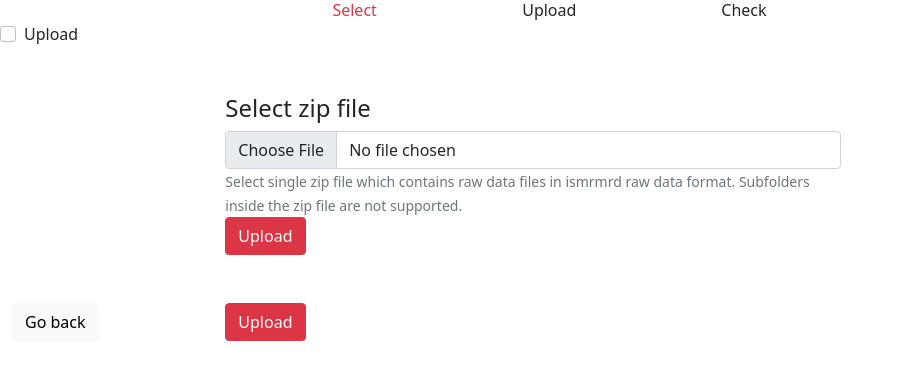
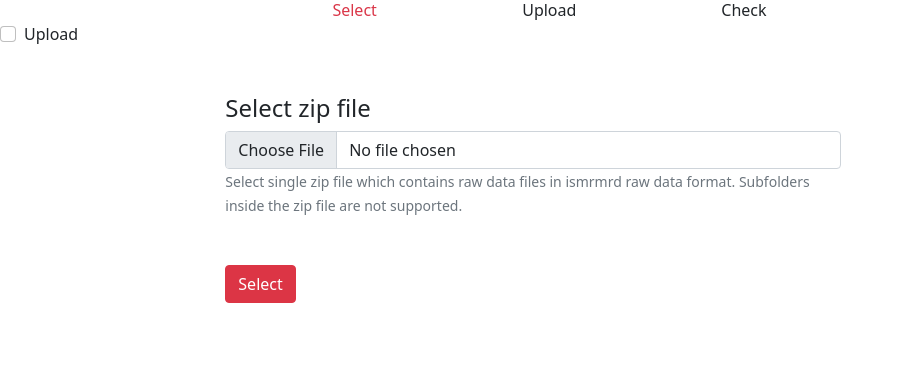
Before and after one commit to ckolbPTB/OpenHeart, a Flask app: page / in a window 1280 px wide. Shown: the part 166-546 px from the top of the page, without its empty margins (0-904 px from the left). Run offline with Flask 2, Linux system fonts and the light colour scheme; a user stored in the database is signed in; parts of the project's set-up code (start-up, migrations or seed data) failed here and were passed over.

```diff
--- a/app.py
+++ b/app.py
@@ -124,19 +124,6 @@ def logout():
     return redirect('/')
 
 
-@app.route('/qc_check_images', methods=['GET', 'POST'])
-@login_required
-def xnat_qc_check_images():
-    fname_qc = [x.replace('.h5', '') for x in FNAMES_H5]
-    qc_files = xnat_down.download_dcm_images(server_address, username, pw, SUBJECT_LIST, fname_qc, tmp_path_down, qc_im_path)
-    for ind in range(len(qc_files)):
-        if qc_files[ind] != -1:
-            qc_files[ind] = os.path.basename(qc_files[ind])
-
-    print(qc_files)
-    return render_template('qc_check_images.html', nfiles=len(qc_files), files=qc_files)
-
-
 @app.route('/qc_check', methods=['GET', 'POST'])
 @login_required
 def xnat_qc_form():
@@ -181,5 +168,18 @@ def transfer_xnat():
         return render_template('qc_check.html')
 
 
+@app.route('/qc_check_images', methods=['GET', 'POST'])
+@login_required
+def xnat_qc_check_images():
+    fname_qc = [x.replace('.h5', '') for x in FNAMES_H5]
+    qc_files = xnat_down.download_dcm_images(server_address, username, pw, SUBJECT_LIST, fname_qc, tmp_path_down, qc_im_path)
+    for ind in range(len(qc_files)):
+        if qc_files[ind] != -1:
+            qc_files[ind] = os.path.basename(qc_files[ind])
+
+    print(qc_files)
+    return render_template('qc_check_images.html', nfiles=len(qc_files), files=qc_files)
+
+
 if __name__ == "__main__":
     app.run(host='localhost', port=5000, debug='on')
--- a/templates/qc_check.html
+++ b/templates/qc_check.html
@@ -13,7 +13,6 @@
     let button = document.querySelector('button');
     window.setInterval(function () {
     ///button.onclick = function ()  {
-        console.log('TEST');
         $.get('/qc_check_images', function(data) {
             document.querySelector('p').innerHTML = data;
         });
--- a/templates/upload.html
+++ b/templates/upload.html
@@ -30,23 +30,16 @@
                 <input type="file" name="file" class="form-control" id="customFile"/>
                 <small id="customFileHelp" class="form-text text-muted">Select single zip file which contains raw data files in ismrmrd raw data format. Subfolders inside the zip file are not supported.</small>
               </div>
-            <button type="submit" class="btn btn-danger">Upload</button>
-
+        </div>
+    </div>
+        <div class="row align-items-center mt-5">
+         <div class="col-3 offset-2">
+             <form method="post" action="/uploader">
+                <button type="submit" class="btn btn-danger">Select</button>
+             </form>
         </div>
     </div>
     </form>
-    <div class="row align-items-center mt-5">
-        <div class="col-2">
-            <form method="post" action="/">
-                <button type="submit" class="btn btn-light">Go back</button>
-            </form>
-         </div>
-         <div class="col-3">
-             <form method="post" action="/uploader">
-                <button type="submit" class="btn btn-danger">Upload</button>
-             </form>
-        </div>
-  </div>
 </div>
 
 {% endblock %}
--- a/xnat.yml
+++ b/xnat.yml
@@ -7,10 +7,11 @@ dependencies:
   - numpy
   - scipy
   - imageio
-  - pydicom
+  - matplotlib
   - pip:
     - pyxnat
     - flask
     - flask-mail
     - flask-sqlalchemy
-    - flask_login
+    - flask-login
+    - pydicom
```
Also changed, not shown: templates/upload_summary.html (+6 -6 lines), data.db (deleted), 1 other file.
